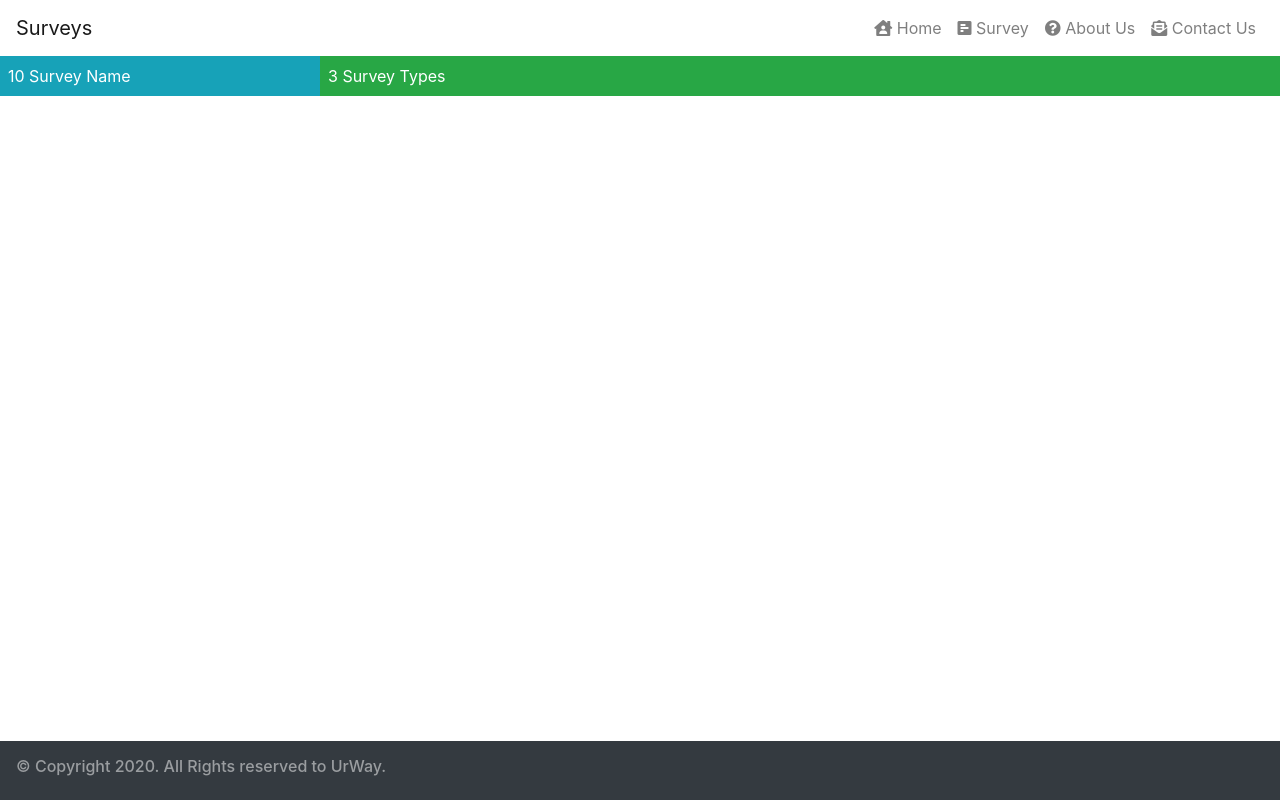
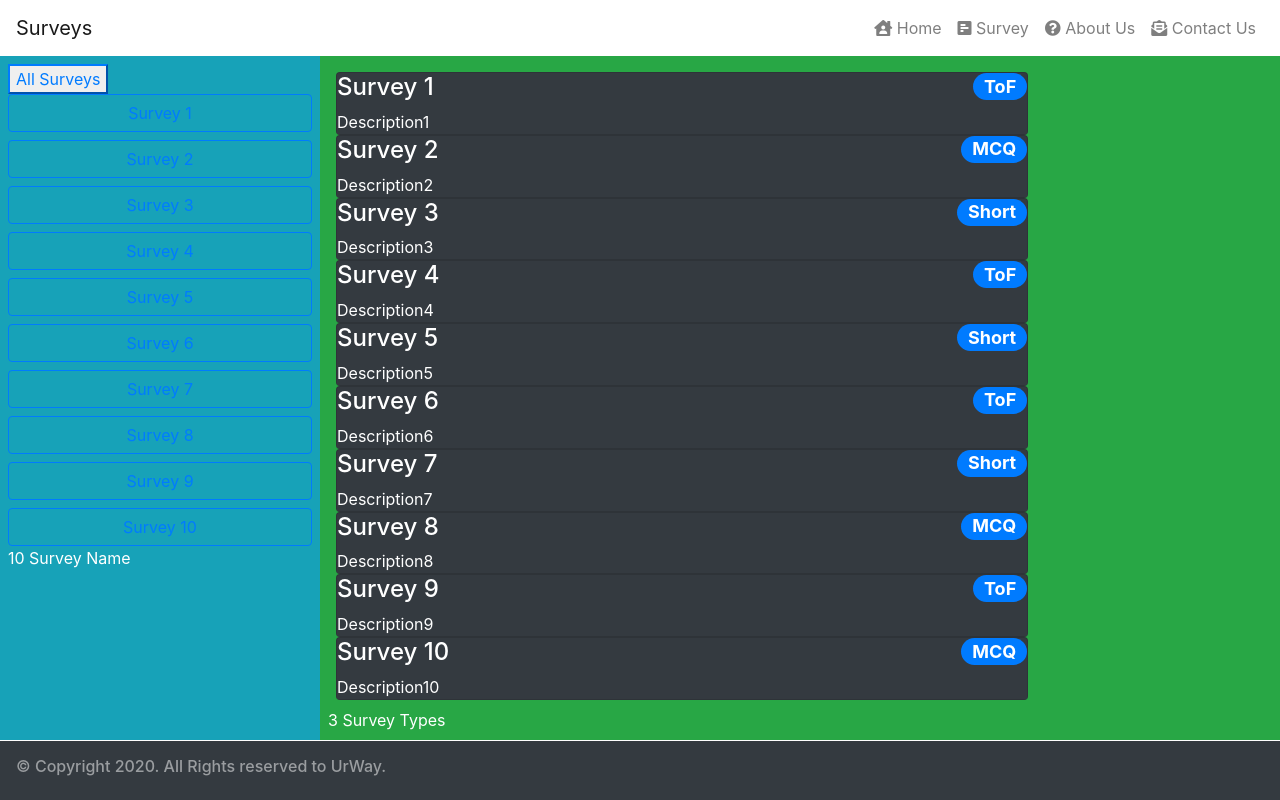
Before and after one commit to Comp229Urway/UrWay, an Angular app in the folder client/: page /survey-list in a window 1280 px wide. Built offline with nearby package versions, Linux system fonts and the light colour scheme.

Commit message:
surveys page mock working

```diff
--- a/client/src/app/surveys-list/surveys-list.component.html
+++ b/client/src/app/surveys-list/surveys-list.component.html
@@ -1,9 +1,40 @@
 <div class="container-fluid">
   <div class="row text-white">
     <div class="col-3 bg-info p-2">
+      <button class="btn-btn-block btn-outline-primary" (click)='changeSurvey()'>
+        All Surveys
+      </button>
+
+       <button *ngFor='let survey of survey'
+        class="btn btn-outline-primary btn-block"
+        [class.active] = 'survey == selectedSurvey' (click)='changeSurvey(survey)'>
+        {{ survey.surveyTitle }}
+      </button>
+
+
       {{ survey.length }} Survey Name
     </div>
-    <div class="col-9 bg-success p-2">
+
+
+    <div class="col-9 bg-success p-2 text-white">
+
+<div class="col-9 p-2">
+  <div *ngFor='let survey of survey' class="card m-1p-1 bg-dark">
+    <h4>
+      {{ survey.surveyTitle }}
+      <span class="badge badge-pill badge-primary float-right">
+        {{ survey.questionType}}
+
+      </span>
+    </h4>
+      <div class="card-text bg-dark p1">
+        {{ survey.description}}
+      </div>
+
+  </div>
+
+</div>
+
       {{ surveyType.length }} Survey Types
     </div>
   </div>
--- a/client/src/app/surveys-list/surveys-list.component.ts
+++ b/client/src/app/surveys-list/surveys-list.component.ts
@@ -9,16 +9,22 @@ import { SurveyRepository } from './../model/survey.repository';
 })
 export class SurveysListComponent
 {
+  public selectedSurveys = null;
 
   constructor(private repository: SurveyRepository) { }
 
   get survey(): Survey[]
   {
-    return this.repository.getSurveys();
+    return this.repository.getSurveys(this.selectedSurveys);
   }
 
   get surveyType(): string[]
   {
     return this.repository.getSurveyType();
   }
+
+  changeSurvey(newSurvey?: string): void
+  {
+    this.selectedSurveys = newSurvey;
+  }
 }
```
